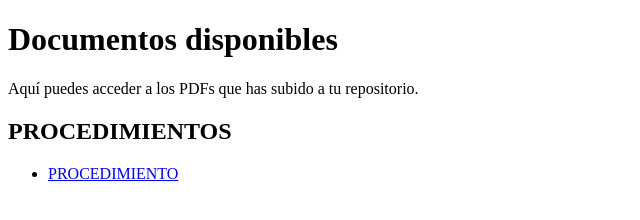
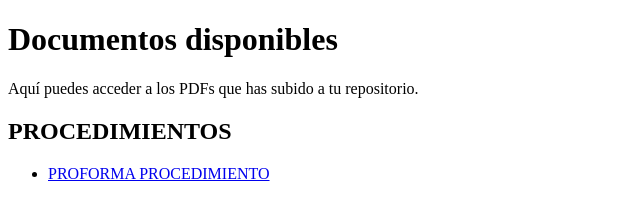
Before and after one commit to ManagCYR/knowledge, a plain HTML site: page index.html in a window 1280 px wide. Shown: the whole page, without its empty margins (0-640 px from the left). Drawn offline with Linux system fonts and the light colour scheme.

Commit message:
update rutas_Index

```diff
--- a/index.html
+++ b/index.html
@@ -9,7 +9,8 @@
   <p>Aquí puedes acceder a los PDFs que has subido a tu repositorio.</p>
   <h2>PROCEDIMIENTOS</h2>
   <ul>
-    <li><a href="pdfjs/web/viewer.html?file=https://managcyr.github.io/knowledge/pdf/documento.pdf" target="_blank">PROCEDIMIENTO</a></li>
+    <li><a href="pdfjs/web/viewer.html?file=https://managcyr.github.io/knowledge/pdf/procedimientos/Documento.pdf" target="_blank">PROFORMA PROCEDIMIENTO</a></li>
+
 
   </ul>
 
```
Also changed, not shown: 2 other files.
